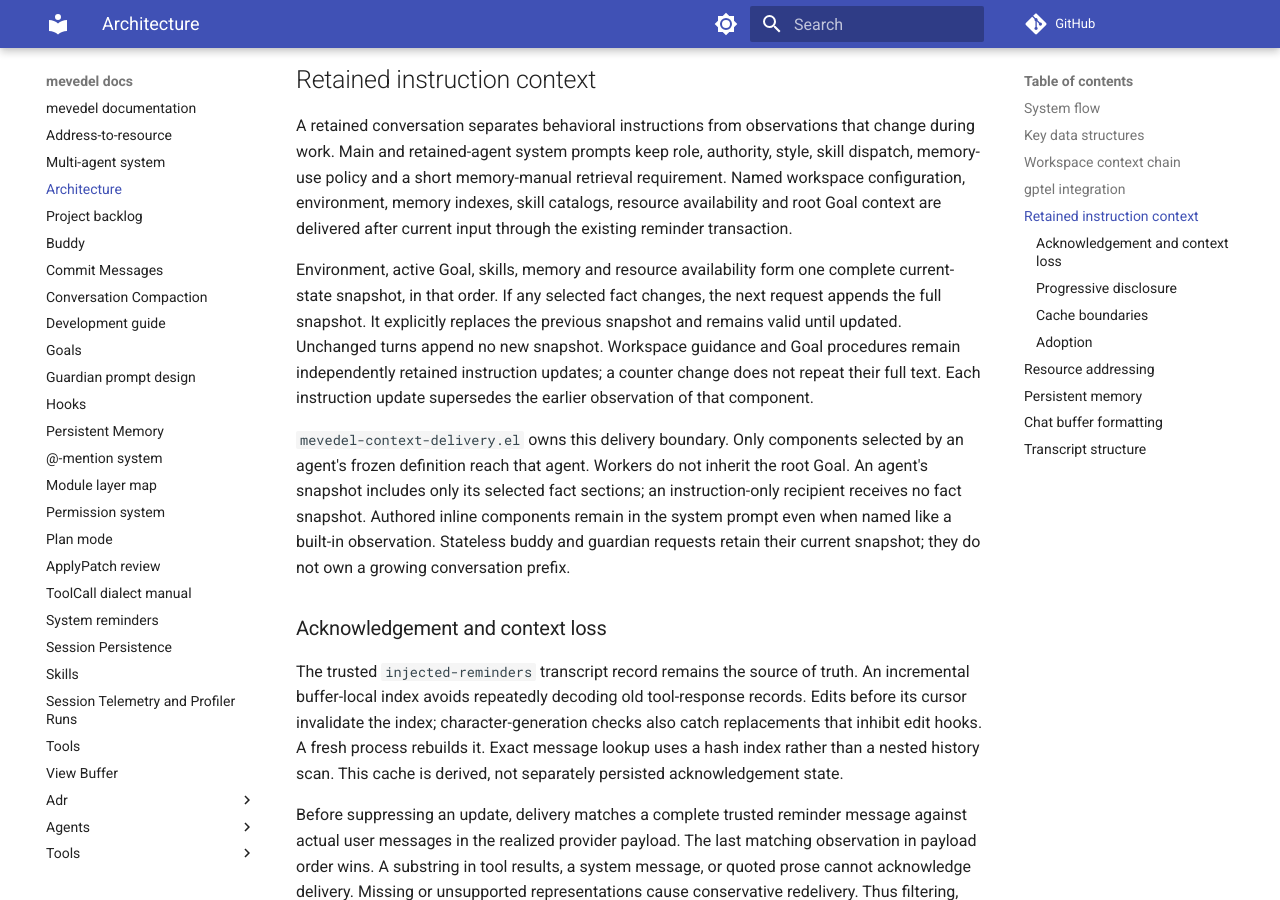
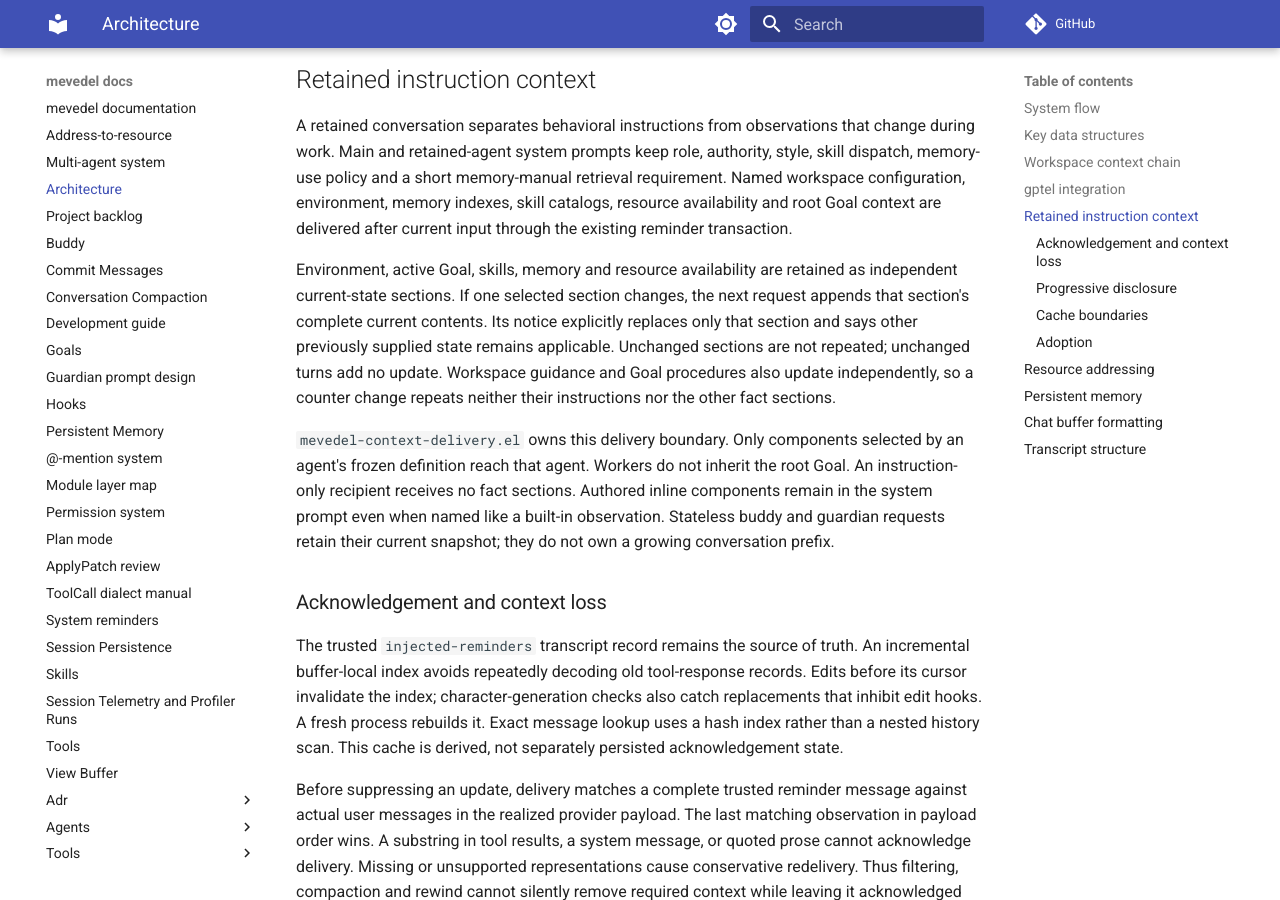
Before and after one commit to FrauH0lle/mevedel, an MkDocs documentation site: the page built from docs/architecture.md, in a window 1280 px wide and 900 px high, scrolled down 11825 px. Built offline with MkDocs 1.6.1 and Material for MkDocs 9.7.7, drawn with Linux system fonts in a browser that asks for light colours; comment, search, counter and statistics services are not loaded; some of the changed text lies outside the part shown.

Commit message:
perf(prompts): Retain independent current-state updates
Deliver only changed context sections with an explicit statement that other
previously supplied state remains applicable. Preserve retained history and
redeliver sections missing from the actual outgoing request.

* mevedel-context-delivery.el (mevedel-context-delivery--observations)
(mevedel-context-delivery-stage): Render and acknowledge sections independently.
* test/test-mevedel-context-delivery.el: Cover section changes, filtered history,
  cold restore, Goal completion and frozen recipient scope.
* docs/architecture.md, docs/reminders.md: Describe independent retained updates.

Validation: 11 focused checks; full suite 7,237 passed, 22 skipped.

```diff
--- a/docs/architecture.md
+++ b/docs/architecture.md
@@ -538,21 +538,20 @@ requirement. Named workspace configuration, environment, memory indexes, skill
 catalogs, resource availability and root Goal context are delivered after current
 input through the existing reminder transaction.
 
-Environment, active Goal, skills, memory and resource availability form one
-complete current-state snapshot, in that order. If any selected fact changes,
-the next request appends the full snapshot. It explicitly replaces the previous
-snapshot and remains valid until updated. Unchanged turns append no new snapshot.
-Workspace guidance and Goal procedures remain independently retained instruction
-updates; a counter change does not repeat their full text. Each instruction update
-supersedes the earlier observation of that component.
+Environment, active Goal, skills, memory and resource availability are retained
+as independent current-state sections. If one selected section changes, the next
+request appends that section's complete current contents. Its notice explicitly
+replaces only that section and says other previously supplied state remains
+applicable. Unchanged sections are not repeated; unchanged turns add no update.
+Workspace guidance and Goal procedures also update independently, so a counter
+change repeats neither their instructions nor the other fact sections.
 
 `mevedel-context-delivery.el` owns this delivery boundary. Only components selected
 by an agent's frozen definition reach that agent. Workers do not inherit the
-root Goal. An agent's snapshot includes only its selected fact sections; an
-instruction-only recipient receives no fact snapshot. Authored inline components
-remain in the system prompt even when named like a built-in observation.
-Stateless buddy and guardian requests retain
-their current snapshot; they do not own a growing conversation prefix.
+root Goal. An instruction-only recipient receives no fact sections. Authored
+inline components remain in the system prompt even when named like a built-in
+observation. Stateless buddy and guardian requests retain their current snapshot;
+they do not own a growing conversation prefix.
 
 ### Acknowledgement and context loss
 
@@ -612,12 +611,6 @@ and [ADR 0115](adr/0115-retain-delivered-conversation-fragments.md).
 Recreate retained agents to adopt the current frozen role contract and dynamic
 component selection. Existing frozen configurations are not rewritten. Removed
 skill-snapshot and delta APIs have no compatibility aliases or migrations.
-
-Revisit partial updates when the general supported model baseline reaches
-gpt-5.6-sol's capability level or better. Confirm current-state interpretation and
-restore/compaction behavior across the then-supported baseline before switching
-back to reduce repeated context. This is a future design decision, not a runtime
-model-name threshold or a second delivery mode.
 
 ## Resource addressing
 
```
Also changed, not shown: docs/reminders.md (+7 -6 lines), 2 other files.
